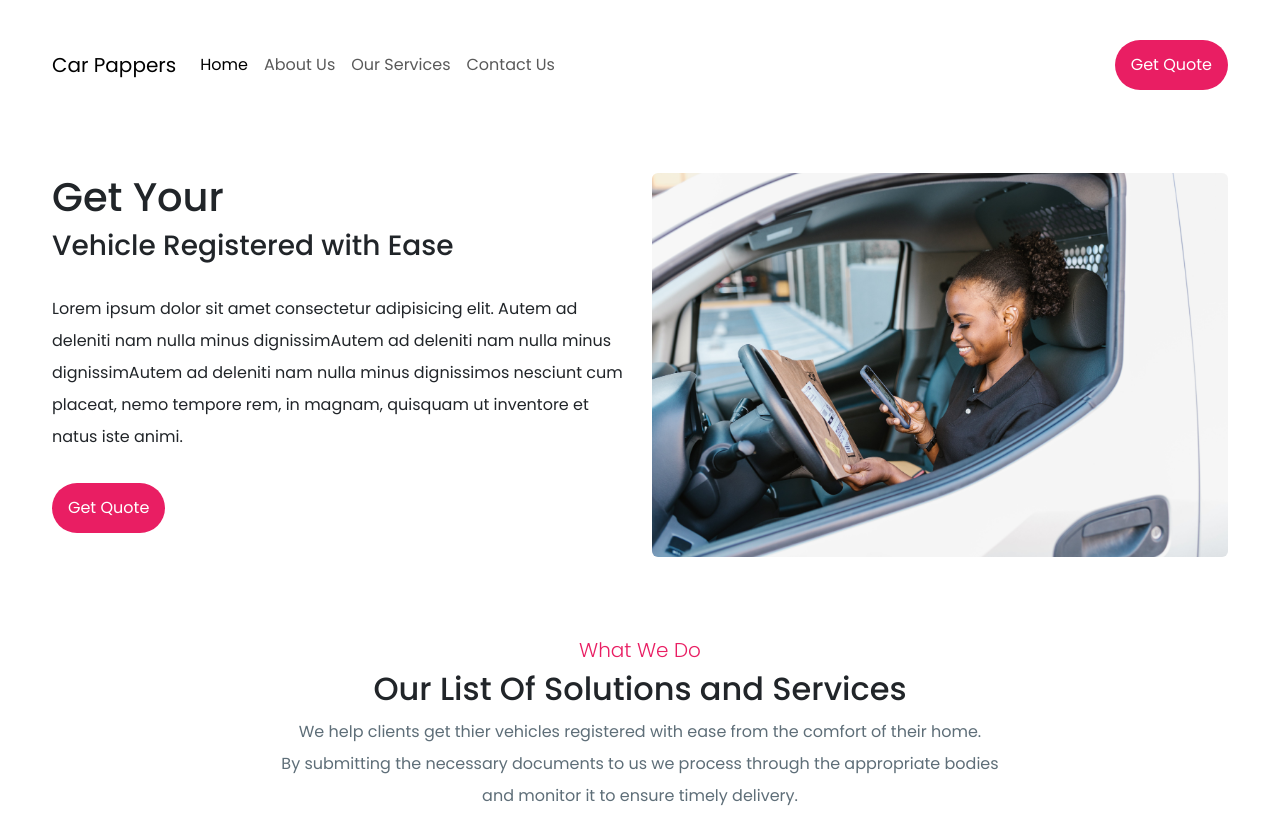
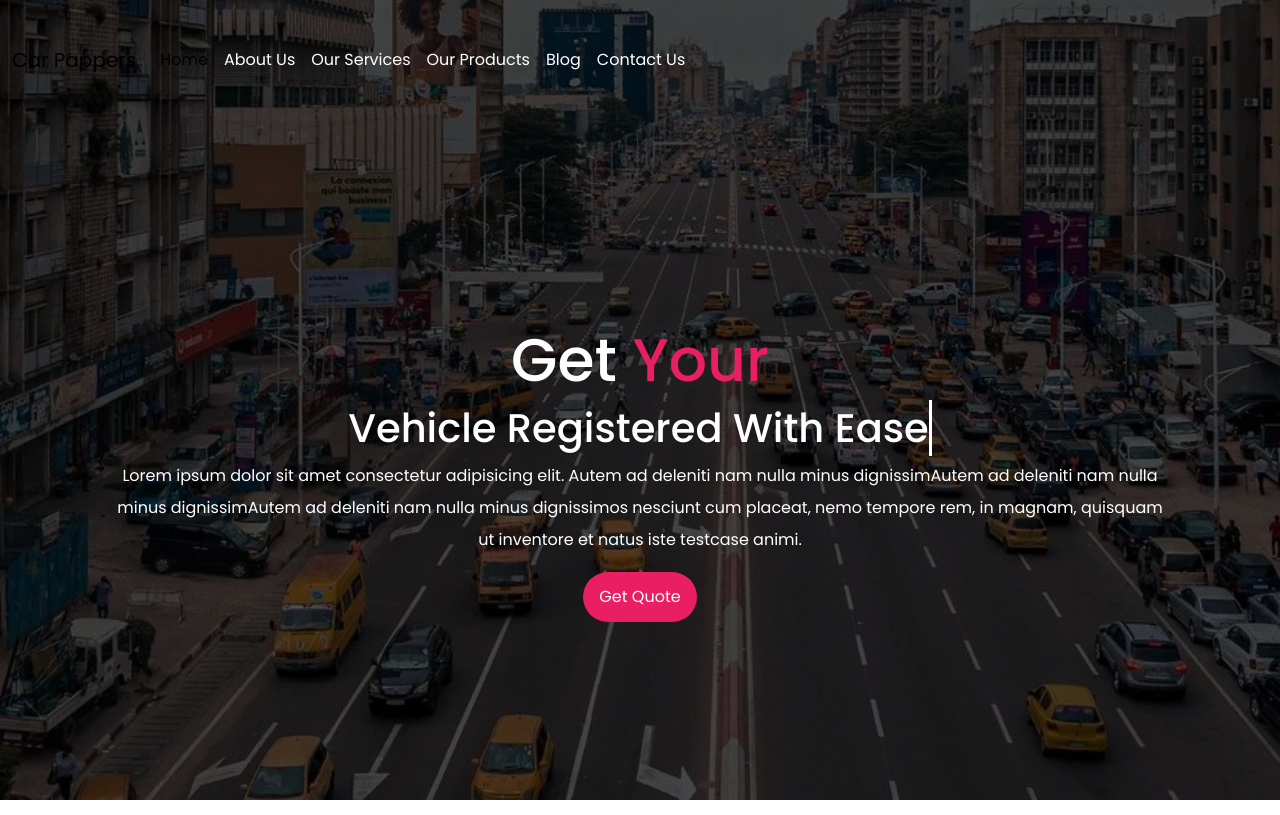
Before and after one commit to Pholarin/Carpaper, a plain HTML site: page index.html in a window 1280 px wide. Shown: the top 815 px of the page. Drawn offline with nearby package versions, Linux system fonts and the light colour scheme.

Commit message:
Made changes to the header, added new background overlay and changed the header layout

```diff
--- a/index.html
+++ b/index.html
@@ -2,16 +2,20 @@
 <html>
     <head>
         <meta charset="utf-8">
-        <meta name="viewport" content="width=device-width, initial-scale=1, shrink-to-fit=no">
+        <meta name="viewport" content="width=device-width, initial-scale=1">
         <title>Car Pappers</title>
         <link href="https://cdn.jsdelivr.net/npm/bootstrap@5.3.2/dist/css/bootstrap.min.css" rel="stylesheet" integrity="sha384-T3c6CoIi6uLrA9TneNEoa7RxnatzjcDSCmG1MXxSR1GAsXEV/Dwwykc2MPK8M2HN" crossorigin="anonymous">
         <script src="https://cdn.jsdelivr.net/npm/bootstrap@5.3.2/dist/js/bootstrap.bundle.min.js" integrity="sha384-C6RzsynM9kWDrMNeT87bh95OGNyZPhcTNXj1NW7RuBCsyN/o0jlpcV8Qyq46cDfL" crossorigin="anonymous"></script>
         <script src="https://kit.fontawesome.com/005b251d6c.js" crossorigin="anonymous"></script>
         <link rel="stylesheet" href="style/style.css">
+        <script type="text/javascript" src="js/myscript.js"></script>
+
+
 
     </head>
     <body>
-       <main>
+       <div class="bannersec">
+         <div class="overlay">
             <!-- begin navbar -->
             <nav class="navbar navbar-expand-lg">
                 <div class="container-fluid">
@@ -31,12 +35,18 @@
                         <a class="nav-link" href="">Our Services</a>
                       </li>
                       <li class="nav-item">
+                        <a class="nav-link" href="">Our Products</a>
+                      </li>
+                      <li class="nav-item">
+                        <a class="nav-link" href="">Blog</a>
+                      </li>
+                      <li class="nav-item">
                         <a class="nav-link" href="#">Contact Us</a>
                       </li>
                     </ul>
-               <div class="d-flex">
+                  <!-- <div class="d-flex">
                     <button class="btn btn-dark rounded-pill px-3" type="button">Get Quote</button>
-               </div>
+                  </div> -->
                   </div>
                 </div>
               </nav>
@@ -44,35 +54,43 @@
 
 
             <!-- begin banner row -->
-        <div class="container-fluid whatwedo">
-            <div class="row">
-                <div class="col-lg-6 align-self-center">
-                    <div class="bantextheader">
-                        <h1>Get Your </h1>
-                        <h3>Vehicle Registered with Ease</h3>
-                        <p id="bantextheadercontent" class="lh-lg">Lorem ipsum dolor sit amet consectetur adipisicing elit. Autem ad deleniti nam nulla minus dignissimAutem ad deleniti nam nulla minus dignissimAutem ad deleniti nam nulla minus dignissimos nesciunt cum placeat,
-                            nemo tempore rem, in magnam, quisquam ut inventore et natus iste animi.
+            <div class="container-fluid bantextheader">
+                <!-- <div class="row"> -->
+                    <!-- <div class="col-lg-6 align-self-center"> -->
+
+                            <h1 id="flinebanner">Get <span class="colortxt">Your</span> </h1>
+                            <!-- <h3 id="slinebanner" ><span class="colortxt">vehicle</span> registered with Ease</h3> -->
+
+                            <h3 id="slinebanner" >
+                              <a href="" class="typewrite" data-period="2000" data-type='[ "Vehicle Registered With Ease", "New Driver license", "Customized number plate" ]'>
+                                <span class="wrap"></span>
+                              </a>
+                            </h3>
+                            <p class="lh-lg">Lorem ipsum dolor sit amet consectetur adipisicing elit. Autem ad deleniti nam nulla minus dignissimAutem ad deleniti nam nulla minus dignissimAutem ad deleniti nam nulla minus dignissimos nesciunt cum placeat,
+                                nemo tempore rem, in magnam, quisquam ut inventore et natus iste testcase animi.
                             </p>
 
+
                             <button class="btn btn-dark rounded-pill px-3" id="getquote">Get Quote</button>
-                    </div>
-                </div>
 
-                <div class="col-lg-6 align-self-start">
+                    <!-- </div> -->
+
+                    <!-- <div class="col-lg-6 align-self-start">
                         <img src="assets/banner.jpg" alt="woman pressing phone" class="img-fluid rounded" id="bannerimg">
-                </div>
+                    </div> -->
+                <!-- </div> -->
             </div>
           </div>
             <!-- end banner row -->
-
-
+      </div>
+    <main>
         <!-- what we do heading-->
         <div class="container-fluid whatwedo">
             <div class="row">
                 <div class="col">
                     <h5 class="text-center fw-light colortxt">What We Do</h5>
                     <h2 class="text-center">Our List Of Solutions and Services</h2>
-                    <p class="text-center bdyarticle lh-lg">We help clients get thier vehicles registered with ease from the comfort of their home. <br>
+                    <p class="text-center bdyarticle ">We help clients get thier vehicles registered with ease from the comfort of their home. <br>
                         By submitting the necessary documents to us we process through the appropriate bodies<br> and monitor it to ensure timely delivery.</p>
                 </div>
             </div>
@@ -105,12 +123,12 @@
             </div>
         </div> -->
 
-        <div class="row row-cols-1 row-cols-md-4 g-4 whatwedo">
+        <div class="row row-cols-1 row-cols-md-4 g-4 whatwedo listservices">
             <div class="col">
               <div class="card h-100">
                 <img src="assets/vehicle.jpg" class="card-img-top" alt="...">
                 <div class="card-body">
-                  <h5 class="card-title">Vehicle Registrations (New or Toks)</h5>
+                  <h6 class="card-title">Vehicle Registrations (New or Toks)</h6>
                   <p class="card-text">This include new number plate, proof of ownership certificate, road worthiness, central motor registry reciept, vehicle license, insurance, computerized vehicle inspection,
                     number tag, reflective tape and autoVIN certificate.</p>
                 </div>
@@ -120,7 +138,7 @@
               <div class="card h-100">
                 <img src="assets/renew.jpg" class="card-img-top" alt="...">
                 <div class="card-body">
-                  <h4 class="card-title">Renewal of Vehicle Documents</h4>
+                  <h6 class="card-title">Renewal of Vehicle Documents</h6>
                   <p class="card-text">We provide renewal services of the following documents: Vehicle license, Road worthiness certificate and insurance.</p>
                 </div>
               </div>
@@ -129,7 +147,7 @@
               <div class="card h-100">
                 <img src="assets/renew.jpg" class="card-img-top" alt="...">
                 <div class="card-body">
-                  <h4 class="card-title">Driver's License Processing</h4>
+                  <h6 class="card-title">Driver's License Processing</h6>
                   <p class="card-text">We offer fast driver's license applications both for fresh applicants and renewal with 3 or 5 years validity.</p>
                 </div>
               </div>
@@ -138,7 +156,7 @@
               <div class="card h-100 ">
                 <img src="assets/renew.jpg" class="card-img-top" alt="...">
                 <div class="card-body">
-                  <h5 class="card-title">Customized number plates, Dealer number plates</h5>
+                  <h6 class="card-title">Customized number plates, Dealer number plates</h6>
                   <p class="card-text">We offer processing of customized number plates for vehicle owners along with dealer plates for vehicle dealers and genuine tint permits.</p>
                 </div>
               </div>
@@ -231,7 +249,9 @@
                                             <option>Dealer Plates</option>
                                           </select>
                                         </div>
-                                      <button type="submit" class="btn btn-dark">Submit</button>
+                                         <div class="d-flex justify-content-center">
+                                            <button class="btn btn-dark" type="button">Request Quote</button>
+                                         </div>
                                     </form>
                                   </div>
                               </div>
--- /dev/null
+++ b/js/myscript.js
@@ -0,0 +1,56 @@
+var TxtType = function(el, toRotate, period) {
+  this.toRotate = toRotate;
+  this.el = el;
+  this.loopNum = 0;
+  this.period = parseInt(period, 10) || 2000;
+  this.txt = '';
+  this.tick();
+  this.isDeleting = false;
+};
+
+TxtType.prototype.tick = function() {
+  var i = this.loopNum % this.toRotate.length;
+  var fullTxt = this.toRotate[i];
+
+  if (this.isDeleting) {
+  this.txt = fullTxt.substring(0, this.txt.length - 1);
+  } else {
+  this.txt = fullTxt.substring(0, this.txt.length + 1);
+  }
+
+  this.el.innerHTML = '<span class="wrap">'+this.txt+'</span>';
+
+  var that = this;
+  var delta = 200 - Math.random() * 100;
+
+  if (this.isDeleting) { delta /= 2; }
+
+  if (!this.isDeleting && this.txt === fullTxt) {
+  delta = this.period;
+  this.isDeleting = true;
+  } else if (this.isDeleting && this.txt === '') {
+  this.isDeleting = false;
+  this.loopNum++;
+  delta = 500;
+  }
+
+  setTimeout(function() {
+  that.tick();
+  }, delta);
+};
+
+window.onload = function() {
+  var elements = document.getElementsByClassName('typewrite');
+  for (var i=0; i<elements.length; i++) {
+      var toRotate = elements[i].getAttribute('data-type');
+      var period = elements[i].getAttribute('data-period');
+      if (toRotate) {
+        new TxtType(elements[i], JSON.parse(toRotate), period);
+      }
+  }
+  // INJECT CSS
+  var css = document.createElement("style");
+  css.type = "text/css";
+  css.innerHTML = ".typewrite > .wrap { border-right: 0.08em solid #fff}";
+  document.body.appendChild(css);
+};
--- a/style/style.css
+++ b/style/style.css
@@ -7,34 +7,82 @@ body{
 }
 
 main{
-	padding-left: 40px;
-	padding-right: 40px;
+	padding-left: 25px;
+	padding-right: 25px;
 }
 *{
 	margin:0;
 	padding: 0;
 	box-sizing: border-box;
-}
+
 
 #bannertext{
     text-align: justify;
 
 }
 
+.bannersec{
+	height: 100vh;
+	width: 100%;
+	position: relative;
+	background-size: cover;
+	background-position: 50% 50%;
+	background-image: url("../assets/mainroad.jpeg");
+}
+
+
+.overlay{
+	position: absolute;
+	height: 100%;
+	width: 100%;
+	top: 0;
+	left: 0;
+	background: rgba(0, 0, 0, 0.65);
+	color: white;
+	/* display: flex;
+	align-items: center;
+	justify-content: center;
+	flex-direction: column; */
+}
+
+
 /* #bannerimg{
     width: 600px;
 } */
 
 
-/* .bantextheader{
-    padding-top: 120px;
-} */
+.bantextheader{
+
+    display: flex;
+	align-items: center;
+	justify-content: center;
+	flex-direction: column;
+	height: 100%;
+	width: 85%;
+	text-align: center;
+}
+
+#flinebanner{
+	font-size: 60px;
+
+}
+#slinebanner{
+	font-size: 40px;
+	text-transform: capitalize;
+	text-decoration: none;
 
 
-#bantextheadercontent{
-    margin-top: 30px;
-    margin-bottom: 30px;
 }
+
+#slinebanner>a{
+	text-decoration: none;
+	color: #ffffff;
+}
+
+.card-img-top{
+	max-width: 100%;
+}
+
 
 #getquote{
     margin-bottom: 30px;
@@ -43,11 +91,17 @@ main{
 .navbar{
 
     padding-top: 40px;
+
+}
+
+.nav-link{
+	color: #ffffff;
 }
 
 .whatwedo{
 
     padding-top: 75px;
+
 }
 
 .bdyarticle{
@@ -195,8 +249,8 @@ ul{
  */
 
  .card{
-    border-radius: 30px;
-    background: #fff;
+    border-radius: 15px;
+    background: #ffffff;
     box-shadow: 0 6px 10px rgba(0,0,0,.08), 0 0 6px rgba(0,0,0,.05);
       transition: .3s transform cubic-bezier(.155,1.105,.295,1.12),.3s box-shadow,.3s -webkit-transform cubic-bezier(.155,1.105,.295,1.12);
   /* padding: 14px 80px 18px 36px; */
@@ -211,11 +265,5 @@ ul{
 
 .card-text{
 	color: #5e6e78;
+	font-size: 13px;
 }
-
-/* .rfrm{
-	background-image: url(https://ionicframework.com/img/getting-started/components-card.png);
-	   background-repeat: no-repeat;
-	 background-position: right;
-	 background-size: 80px;
- } */
```
Also changed, not shown: assets/mainroad.jpeg (added), assets/vehicle copy.jpg (added), 1 other file. Lines whose indentation alone changed are shown as unchanged.
